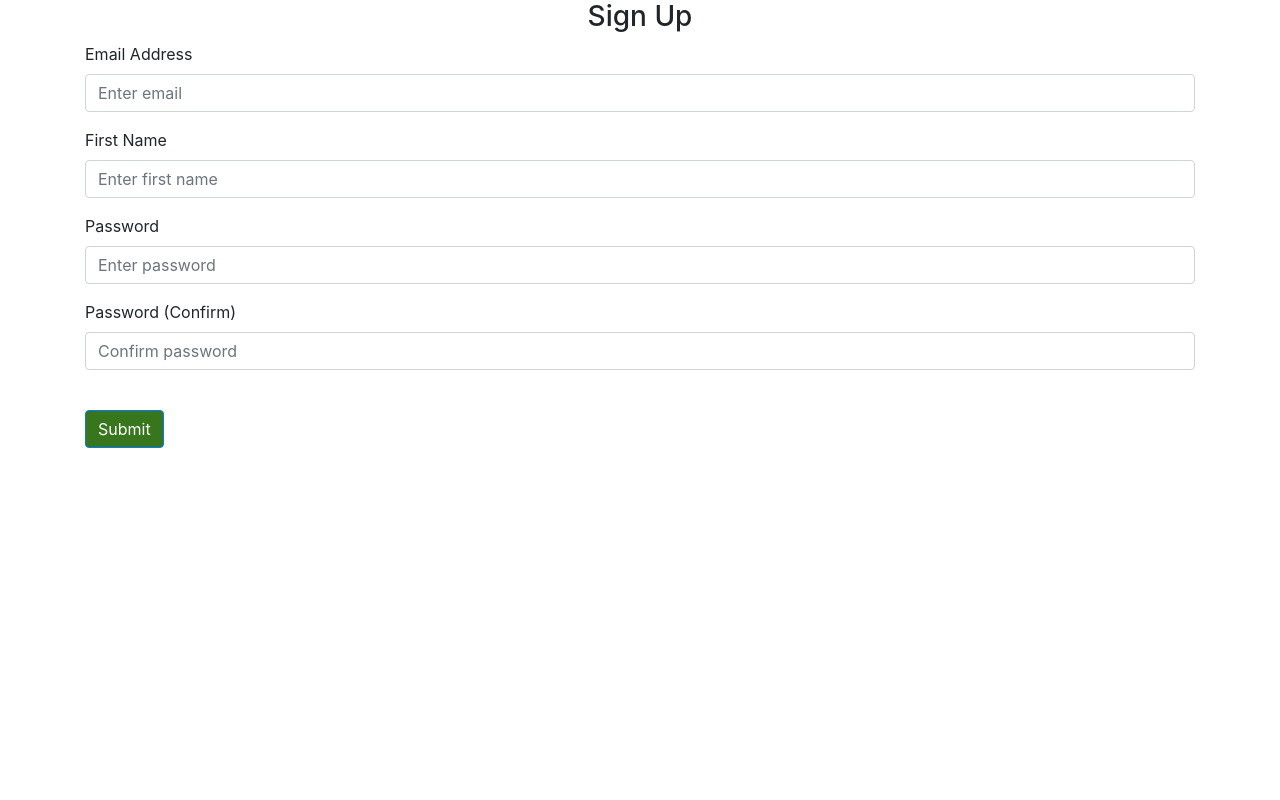
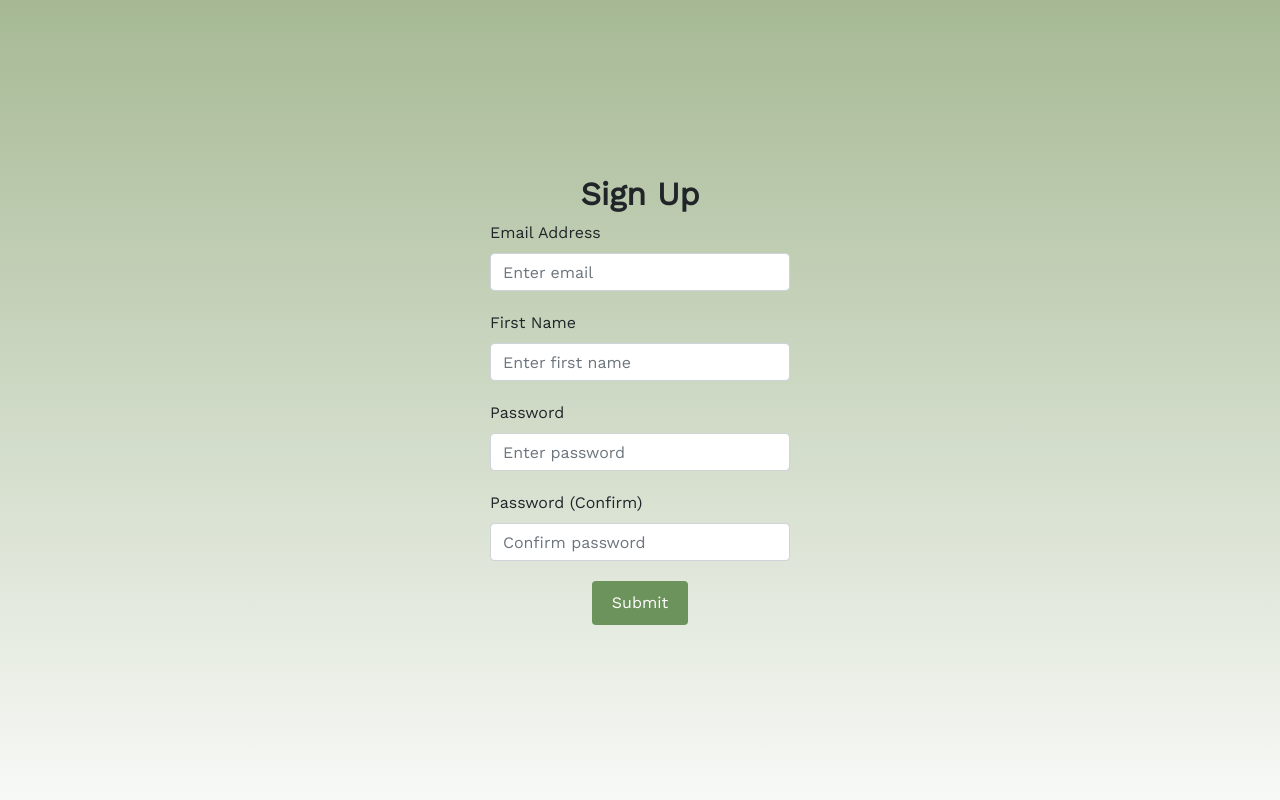
Before and after one commit to custoyang/POMPOM, a Flask app: page /sign-up in a window 1280 px wide. Run offline with Flask 3, Linux system fonts and the light colour scheme; some libraries are stand-ins or nearby versions.

Commit message:
changed UI for signup. need to fix flask/jinja popups.

```diff
--- a/flask-server/website/templates/sign_up.html
+++ b/flask-server/website/templates/sign_up.html
@@ -3,8 +3,13 @@
 {% block title %}Sign Up{% endblock %}
 
 {% block content %}
-<form method="POST">
-    <h3 align="center">Sign Up</h3>
+<div class="signup-page">
+    <form method="POST" class="signup-form">
+        <h2 align="center">
+            <strong>
+                Sign Up
+            </strong>
+        </h1>
         <div class="form-group">
             <label for="email">Email Address</label>
             <input
@@ -45,7 +50,51 @@
                 placeholder="Confirm password"
             />
         </div>
-    <br />
-    <button type="submit" class="btn btn-primary" style="background-color: #38761d;">Submit</button>
+        <div style="text-align: center;">
+            <button type="submit" class="btn btn-primary">Submit</button>
+        </div>
     </form>
+</div>
+
+<style>
+    .signup-page {
+        background: linear-gradient(180deg, #a6b994 0%, #F7F9F6 100%);
+        height: 100vh;
+        margin: 0;
+        padding: 0;
+        font-family: "Work Sans";
+        display: flex;
+        justify-content: center;
+        align-items: center;
+    }
+
+    .signup-form {
+        width: 300px;
+    }
+
+    .form-group {
+        margin-bottom: 20px;
+    }
+
+    h3 {
+        margin-bottom: 20px;
+    }
+
+    button[type="submit"] {
+        background-color: #6d935d;
+        border: none;
+        color: white;
+        padding: 10px 20px;
+        cursor: pointer;
+    }
+
+    button[type="submit"]:hover {
+        background-color: #daaf4c;
+    }
+</style>
+
+<script>
+    document.body.classList.add('signup-page');
+</script>
+
 {% endblock %}
```
Also changed, not shown: flask-server/website/templates/login.html (+16 -3 lines). Lines whose indentation alone changed are shown as unchanged.
